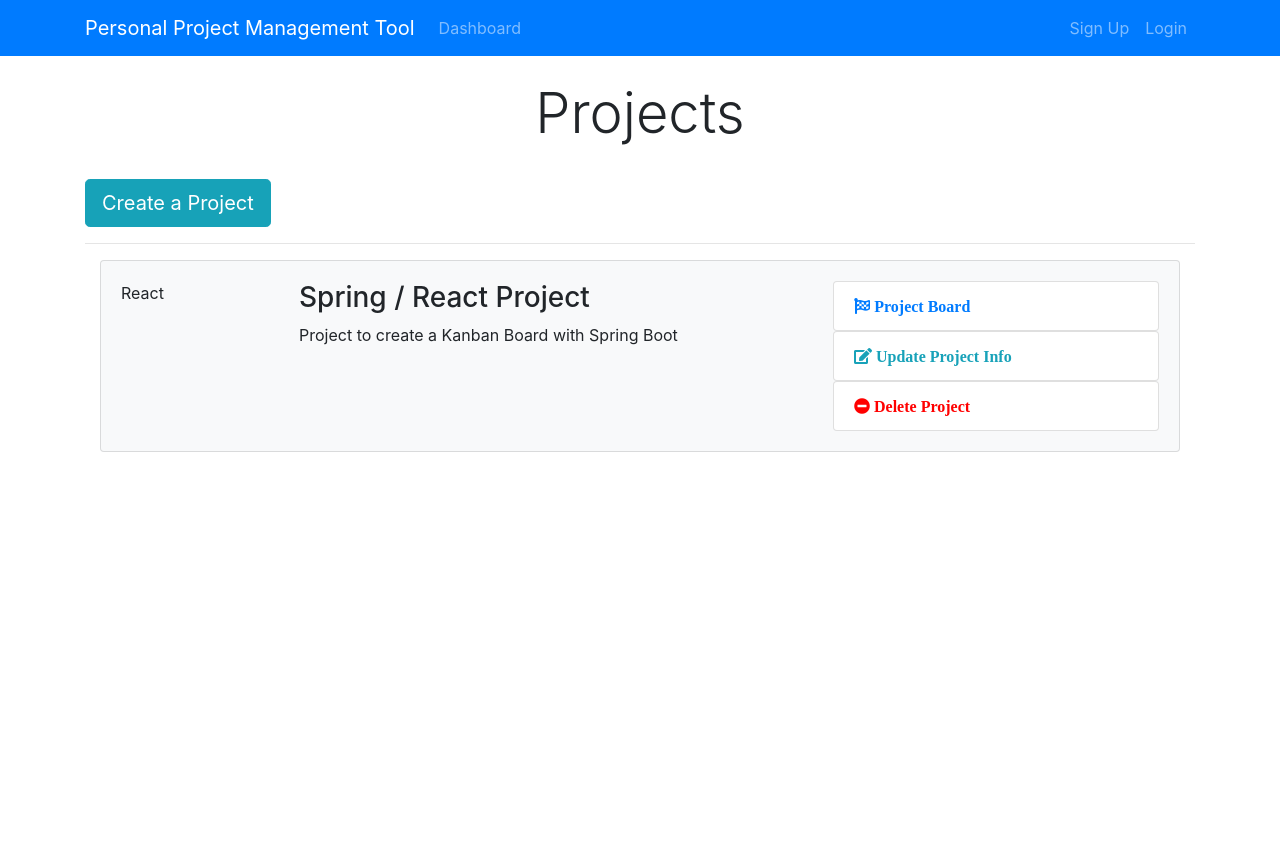
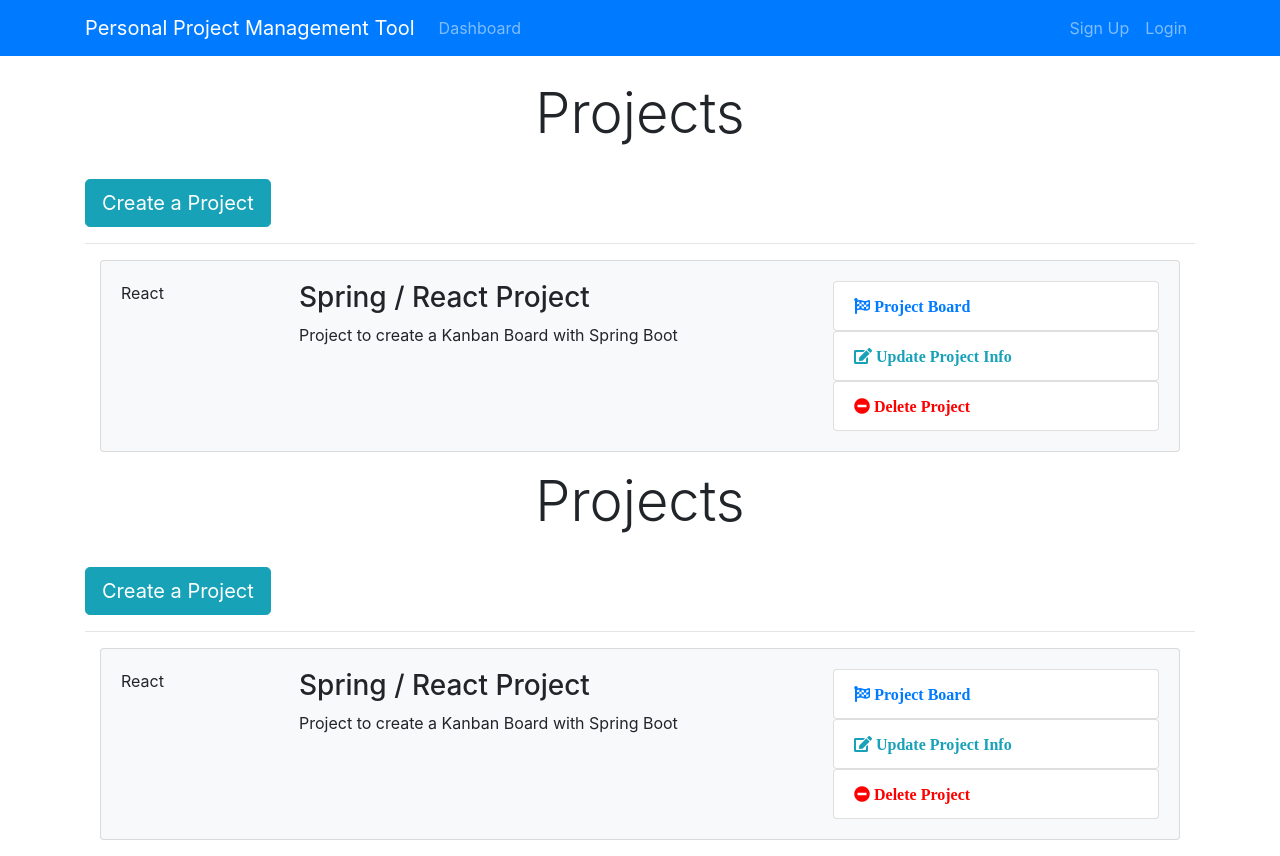
Before and after one commit to Ivan5/PPMTool-FullStack, a React (Create React App) app in the folder ppmtool-client/: page /dashboard in a window 1280 px wide. Before the commit the page ends 800 px from the top, so only its background shows below. Built offline with nearby package versions, Linux system fonts and the light colour scheme.

Commit message:
Add react-router-dom and make a some simples links

```diff
--- a/ppmtool-client/package.json
+++ b/ppmtool-client/package.json
@@ -6,6 +6,7 @@
     "bootstrap": "^4.3.1",
     "react": "^16.10.1",
     "react-dom": "^16.10.1",
+    "react-router-dom": "^5.1.2",
     "react-scripts": "3.2.0"
   },
   "scripts": {
--- a/ppmtool-client/src/App.js
+++ b/ppmtool-client/src/App.js
@@ -1,15 +1,21 @@
 import React from "react";
 import Dashboard from "./components/Dashboard";
 import Header from "./components/Layout/Header";
+import { BrowserRouter as Router, Route, Switch } from "react-router-dom";
+import AddProject from "./components/Project/AddProject";
 import "./App.css";
 import "bootstrap/dist/css/bootstrap.min.css";
 
 function App() {
   return (
-    <div className="App">
-      <Header />
-      <Dashboard />
-    </div>
+    <Router>
+      <div className="App">
+        <Header />
+        <Dashboard />
+        <Route exact path="/dashboard" component={Dashboard} />
+        <Route exact path="/addProject" component={AddProject} />
+      </div>
+    </Router>
   );
 }
 
--- a/ppmtool-client/src/components/Dashboard.js
+++ b/ppmtool-client/src/components/Dashboard.js
@@ -1,6 +1,7 @@
 import React from "react";
 import PropTypes from "prop-types";
 import ProjectItem from "./Project/ProjectItem";
+import CreateProjectButton from "./Project/CreateProjectButton";
 
 class Dashboard extends React.Component {
   render() {
@@ -11,9 +12,7 @@
             <div className="col-md-12">
               <h1 className="display-4 text-center">Projects</h1>
               <br />
-              <a href="ProjectForm.html" class="btn btn-lg btn-info">
-                Create a Project
-              </a>
+              <CreateProjectButton />
               <br />
               <hr />
               <ProjectItem />
--- /dev/null
+++ b/ppmtool-client/src/components/Project/AddProject.js
@@ -0,0 +1,13 @@
+import React, { Component } from "react";
+
+class AddProject extends Component {
+  render() {
+    return (
+      <div>
+        <h1>Add Project Form</h1>
+      </div>
+    );
+  }
+}
+
+export default AddProject;
--- /dev/null
+++ b/ppmtool-client/src/components/Project/CreateProjectButton.js
@@ -0,0 +1,15 @@
+import React from "react";
+import { Link } from "react-router-dom";
+
+const CreateProjectButton = () => {
+  return (
+    <>
+      <Link to="/addProject" className="btn btn-lg btn-info">
+        {" "}
+        Create a Project
+      </Link>
+    </>
+  );
+};
+
+export default CreateProjectButton;
```
Also changed, not shown: 1 other file (tests, documents, lock files or other folders).
